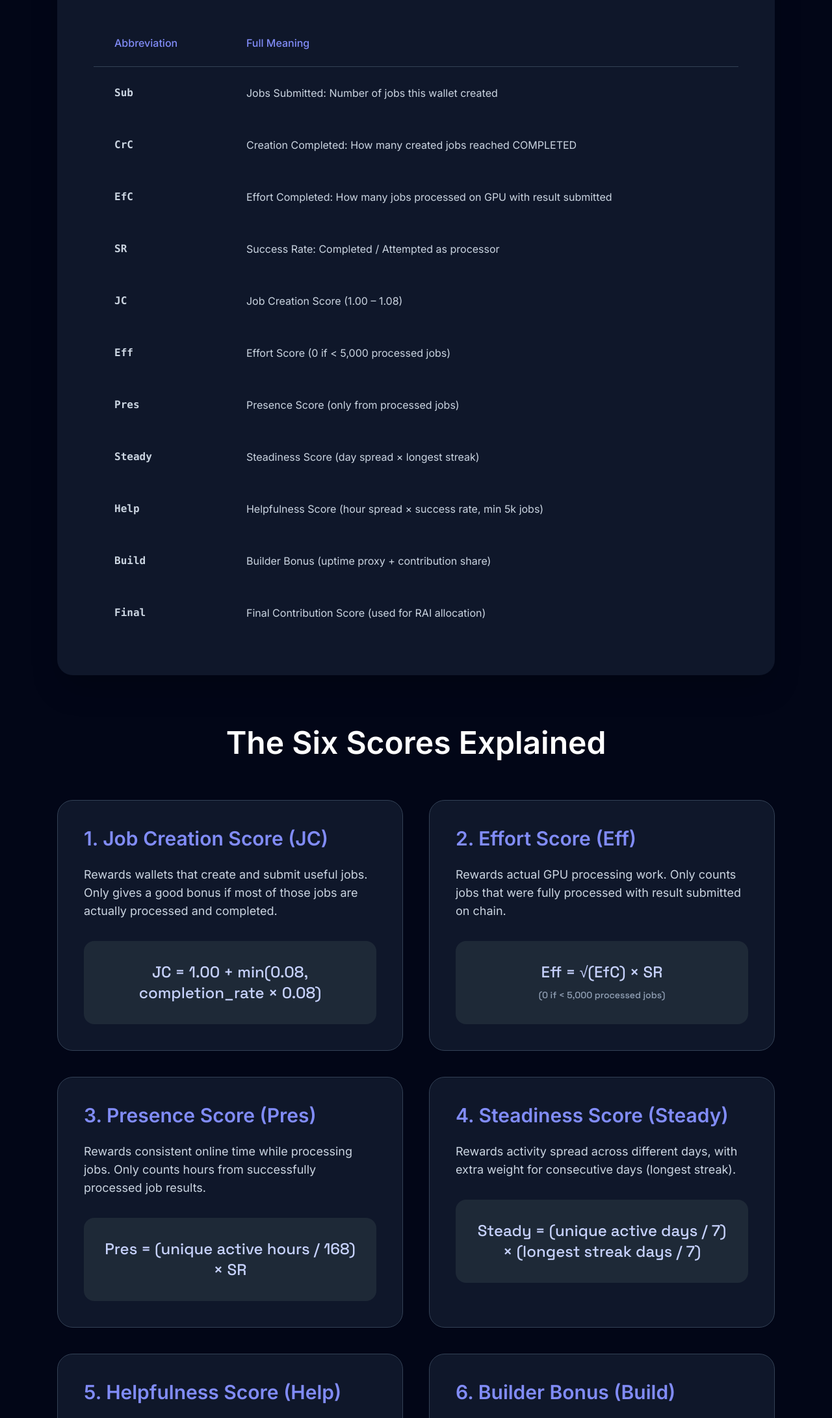
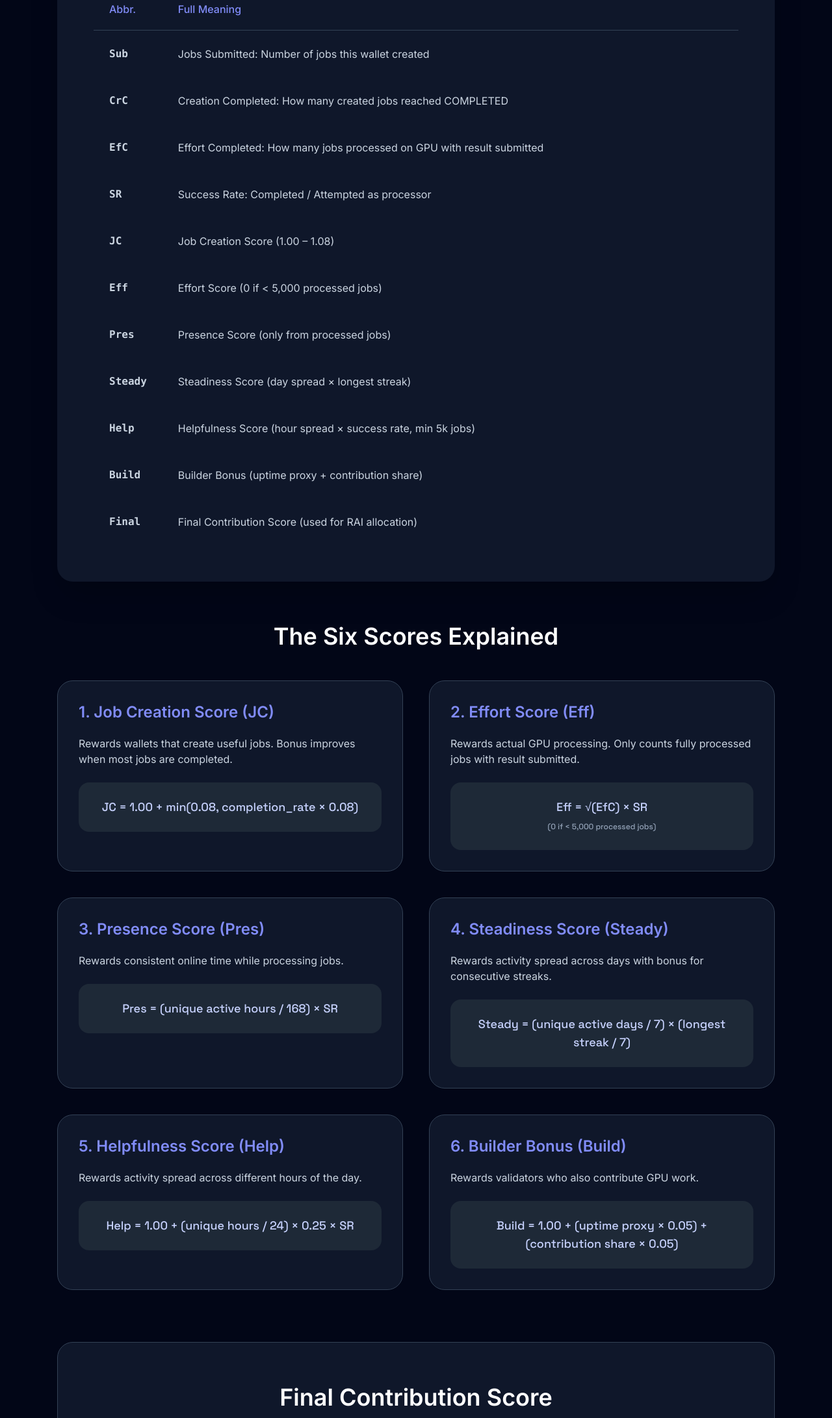
Before and after one commit to geofvn/Republic-gpuminer-rewardcal, a plain HTML site: page index.html in a window 1280 px wide. Shown: the part 618-2800 px from the top of the page at 65% size. Drawn offline with nearby package versions, Linux system fonts and the light colour scheme.

Commit message:
Improve mobile responsiveness and layout scaling

```diff
--- a/index.html
+++ b/index.html
@@ -23,12 +23,12 @@
     }
 
     .score-card {
-      transition: all 0.5s cubic-bezier(0.4, 0, 0.2, 1);
+      transition: all 0.4s cubic-bezier(0.4, 0, 0.2, 1);
     }
 
     .score-card:hover {
-      transform: translateY(-8px);
-      box-shadow: 0 25px 50px -12px rgb(0 0 0 / 0.25);
+      transform: translateY(-6px);
+      box-shadow: 0 20px 25px -5px rgb(0 0 0 / 0.2);
     }
 
     .math {
@@ -39,14 +39,14 @@
     }
 
     .math:hover {
-      transform: scale(1.05);
+      transform: scale(1.03);
       background: #312e81;
     }
 
     .fade-slide {
       opacity: 0;
-      transform: translateY(40px);
-      animation: fadeSlideUp 0.9s forwards;
+      transform: translateY(30px);
+      animation: fadeSlideUp 0.8s forwards;
     }
 
     @keyframes fadeSlideUp {
@@ -56,8 +56,13 @@
       }
     }
 
-    .formula-slide {
-      transition: all 0.6s cubic-bezier(0.34, 1.56, 0.64, 1);
+    .formula-box {
+      transition: all 0.5s cubic-bezier(0.34, 1.56, 0.64, 1);
+    }
+
+    .formula-box:hover {
+      transform: scale(1.05);
+      box-shadow: 0 0 0 4px rgba(129, 140, 248, 0.3);
     }
   </style>
 </head>
@@ -65,202 +70,207 @@
 <body class="bg-slate-950 text-slate-200">
 
   <!-- Hero -->
-  <div class="hero-bg py-28">
+  <div class="hero-bg py-16 md:py-24">
     <div class="max-w-5xl mx-auto px-6 text-center">
-      <h1 class="title-font text-6xl font-semibold tracking-tighter text-white mb-4 fade-slide">Republic Testnet</h1>
-      <p class="text-3xl font-light text-slate-300 fade-slide" style="animation-delay: 200ms">GPU Miners Weekly Reward
-        Model</p>
-      <p class="mt-8 text-xl text-slate-400 max-w-2xl mx-auto fade-slide" style="animation-delay: 400ms">
-        1,600,000 RAI distributed every week with fairness, transparency, and zero gaming
+      <h1 class="title-font text-4xl md:text-5xl lg:text-6xl font-semibold tracking-tighter text-white mb-4 fade-slide">
+        Republic Testnet
+      </h1>
+      <p class="text-2xl md:text-3xl font-light text-slate-300 fade-slide" style="animation-delay: 200ms">
+        GPU Miner Weekly Reward Model
+      </p>
+      <p class="mt-6 text-base md:text-lg text-slate-400 max-w-2xl mx-auto fade-slide" style="animation-delay: 400ms">
+        1,600,000 RAI distributed every week with fairness, transparency, and zero gaming.
       </p>
     </div>
   </div>
 
-  <div class="max-w-6xl mx-auto px-6 py-20">
+  <div class="max-w-6xl mx-auto px-5 md:px-6 py-12 md:py-20">
 
     <!-- Legend Table -->
-    <div class="bg-slate-900 rounded-3xl shadow-2xl p-14 mb-20">
-      <h2 class="text-4xl font-semibold text-center mb-12 text-white fade-slide">Meaning of the Abbreviated Words</h2>
+    <div class="bg-slate-900 rounded-3xl shadow-2xl p-8 md:p-14 mb-16">
+      <h2 class="text-3xl md:text-4xl font-semibold text-center mb-10 text-white fade-slide">
+        Meaning of the Abbreviated Words
+      </h2>
 
-      <table class="w-full text-left">
+      <div class="overflow-x-auto">
+        <table class="w-full min-w-[640px] text-left">
           <thead>
             <tr class="border-b border-slate-700">
-            <th class="py-6 px-8 font-medium text-indigo-400">Abbreviation</th>
-            <th class="py-6 px-8 font-medium text-indigo-400">Full Meaning</th>
+              <th class="py-5 px-6 font-medium text-indigo-400 w-24">Abbr.</th>
+              <th class="py-5 px-6 font-medium text-indigo-400">Full Meaning</th>
             </tr>
           </thead>
-        <tbody class="text-slate-300">
-          <tr class="hover:bg-slate-800/70 rounded-2xl transition-all">
-            <td class="py-7 px-8 font-mono font-semibold">Sub</td>
-            <td class="py-7 px-8">Jobs Submitted: Number of jobs this wallet created</td>
+          <tbody class="text-slate-300 text-sm md:text-base">
+            <tr class="hover:bg-slate-800/70 rounded-xl transition-all">
+              <td class="py-6 px-6 font-mono font-semibold">Sub</td>
+              <td class="py-6 px-6">Jobs Submitted: Number of jobs this wallet created</td>
             </tr>
-          <tr class="hover:bg-slate-800/70 rounded-2xl transition-all">
-            <td class="py-7 px-8 font-mono font-semibold">CrC</td>
-            <td class="py-7 px-8">Creation Completed: How many created jobs reached COMPLETED</td>
+            <tr class="hover:bg-slate-800/70 rounded-xl transition-all">
+              <td class="py-6 px-6 font-mono font-semibold">CrC</td>
+              <td class="py-6 px-6">Creation Completed: How many created jobs reached COMPLETED</td>
             </tr>
-          <tr class="hover:bg-slate-800/70 rounded-2xl transition-all">
-            <td class="py-7 px-8 font-mono font-semibold">EfC</td>
-            <td class="py-7 px-8">Effort Completed: How many jobs processed on GPU with result submitted</td>
+            <tr class="hover:bg-slate-800/70 rounded-xl transition-all">
+              <td class="py-6 px-6 font-mono font-semibold">EfC</td>
+              <td class="py-6 px-6">Effort Completed: How many jobs processed on GPU with result submitted</td>
             </tr>
-          <tr class="hover:bg-slate-800/70 rounded-2xl transition-all">
-            <td class="py-7 px-8 font-mono font-semibold">SR</td>
-            <td class="py-7 px-8">Success Rate: Completed / Attempted as processor</td>
+            <tr class="hover:bg-slate-800/70 rounded-xl transition-all">
+              <td class="py-6 px-6 font-mono font-semibold">SR</td>
+              <td class="py-6 px-6">Success Rate: Completed / Attempted as processor</td>
             </tr>
-          <tr class="hover:bg-slate-800/70 rounded-2xl transition-all">
-            <td class="py-7 px-8 font-mono font-semibold">JC</td>
-            <td class="py-7 px-8">Job Creation Score (1.00 – 1.08)</td>
+            <tr class="hover:bg-slate-800/70 rounded-xl transition-all">
+              <td class="py-6 px-6 font-mono font-semibold">JC</td>
+              <td class="py-6 px-6">Job Creation Score (1.00 – 1.08)</td>
             </tr>
-          <tr class="hover:bg-slate-800/70 rounded-2xl transition-all">
-            <td class="py-7 px-8 font-mono font-semibold">Eff</td>
-            <td class="py-7 px-8">Effort Score (0 if &lt; 5,000 processed jobs)</td>
+            <tr class="hover:bg-slate-800/70 rounded-xl transition-all">
+              <td class="py-6 px-6 font-mono font-semibold">Eff</td>
+              <td class="py-6 px-6">Effort Score (0 if &lt; 5,000 processed jobs)</td>
             </tr>
-          <tr class="hover:bg-slate-800/70 rounded-2xl transition-all">
-            <td class="py-7 px-8 font-mono font-semibold">Pres</td>
-            <td class="py-7 px-8">Presence Score (only from processed jobs)</td>
+            <tr class="hover:bg-slate-800/70 rounded-xl transition-all">
+              <td class="py-6 px-6 font-mono font-semibold">Pres</td>
+              <td class="py-6 px-6">Presence Score (only from processed jobs)</td>
             </tr>
-          <tr class="hover:bg-slate-800/70 rounded-2xl transition-all">
-            <td class="py-7 px-8 font-mono font-semibold">Steady</td>
-            <td class="py-7 px-8">Steadiness Score (day spread × longest streak)</td>
+            <tr class="hover:bg-slate-800/70 rounded-xl transition-all">
+              <td class="py-6 px-6 font-mono font-semibold">Steady</td>
+              <td class="py-6 px-6">Steadiness Score (day spread × longest streak)</td>
             </tr>
-          <tr class="hover:bg-slate-800/70 rounded-2xl transition-all">
-            <td class="py-7 px-8 font-mono font-semibold">Help</td>
-            <td class="py-7 px-8">Helpfulness Score (hour spread × success rate, min 5k jobs)</td>
+            <tr class="hover:bg-slate-800/70 rounded-xl transition-all">
+              <td class="py-6 px-6 font-mono font-semibold">Help</td>
+              <td class="py-6 px-6">Helpfulness Score (hour spread × success rate, min 5k jobs)</td>
             </tr>
-          <tr class="hover:bg-slate-800/70 rounded-2xl transition-all">
-            <td class="py-7 px-8 font-mono font-semibold">Build</td>
-            <td class="py-7 px-8">Builder Bonus (uptime proxy + contribution share)</td>
+            <tr class="hover:bg-slate-800/70 rounded-xl transition-all">
+              <td class="py-6 px-6 font-mono font-semibold">Build</td>
+              <td class="py-6 px-6">Builder Bonus (uptime proxy + contribution share)</td>
             </tr>
-          <tr class="hover:bg-slate-800/70 rounded-2xl transition-all">
-            <td class="py-7 px-8 font-mono font-semibold">Final</td>
-            <td class="py-7 px-8">Final Contribution Score (used for RAI allocation)</td>
+            <tr class="hover:bg-slate-800/70 rounded-xl transition-all">
+              <td class="py-6 px-6 font-mono font-semibold">Final</td>
+              <td class="py-6 px-6">Final Contribution Score (used for RAI allocation)</td>
             </tr>
           </tbody>
         </table>
       </div>
+    </div>
 
     <!-- The Six Scores -->
-    <h2 class="text-5xl font-semibold text-center mb-16 text-white fade-slide">The Six Scores Explained</h2>
+    <h2 class="text-3xl md:text-4xl font-semibold text-center mb-12 text-white fade-slide">The Six Scores Explained</h2>
 
-    <div class="grid md:grid-cols-2 gap-10">
-      <div class="score-card bg-slate-900 rounded-3xl p-10 border border-slate-700 hover:border-indigo-400">
-        <h3 class="text-3xl font-semibold text-indigo-400 mb-6">1. Job Creation Score (JC)</h3>
-        <p class="text-slate-300 text-lg mb-8">Rewards wallets that create and submit useful jobs. Only gives a good
-          bonus if most of those jobs are actually processed and completed.</p>
-        <div class="math p-8 rounded-2xl text-center text-2xl">JC = 1.00 + min(0.08, completion_rate × 0.08)</div>
+    <div class="grid md:grid-cols-2 gap-6 md:gap-10">
+      <div class="score-card bg-slate-900 rounded-3xl p-8 border border-slate-700 hover:border-indigo-400">
+        <h3 class="text-2xl font-semibold text-indigo-400 mb-5">1. Job Creation Score (JC)</h3>
+        <p class="text-slate-300 mb-6 text-base">Rewards wallets that create useful jobs. Bonus improves when most jobs
+          are completed.</p>
+        <div class="math p-6 rounded-2xl text-center text-lg">JC = 1.00 + min(0.08, completion_rate × 0.08)</div>
       </div>
 
-      <div class="score-card bg-slate-900 rounded-3xl p-10 border border-slate-700 hover:border-indigo-400">
-        <h3 class="text-3xl font-semibold text-indigo-400 mb-6">2. Effort Score (Eff)</h3>
-        <p class="text-slate-300 text-lg mb-8">Rewards actual GPU processing work. Only counts jobs that were fully
-          processed with result submitted on chain.</p>
-        <div class="math p-8 rounded-2xl text-center text-2xl">Eff = √(EfC) × SR<br><span
-            class="text-sm text-slate-400">(0 if &lt; 5,000 processed jobs)</span></div>
+      <div class="score-card bg-slate-900 rounded-3xl p-8 border border-slate-700 hover:border-indigo-400">
+        <h3 class="text-2xl font-semibold text-indigo-400 mb-5">2. Effort Score (Eff)</h3>
+        <p class="text-slate-300 mb-6 text-base">Rewards actual GPU processing. Only counts fully processed jobs with
+          result submitted.</p>
+        <div class="math p-6 rounded-2xl text-center text-lg">Eff = √(EfC) × SR<br><span
+            class="text-xs text-slate-400">(0 if &lt; 5,000 processed jobs)</span></div>
       </div>
 
-      <div class="score-card bg-slate-900 rounded-3xl p-10 border border-slate-700 hover:border-indigo-400">
-        <h3 class="text-3xl font-semibold text-indigo-400 mb-6">3. Presence Score (Pres)</h3>
-        <p class="text-slate-300 text-lg mb-8">Rewards consistent online time while processing jobs. Only counts hours
-          from successfully processed job results.</p>
-        <div class="math p-8 rounded-2xl text-center text-2xl">Pres = (unique active hours / 168) × SR</div>
+      <div class="score-card bg-slate-900 rounded-3xl p-8 border border-slate-700 hover:border-indigo-400">
+        <h3 class="text-2xl font-semibold text-indigo-400 mb-5">3. Presence Score (Pres)</h3>
+        <p class="text-slate-300 mb-6 text-base">Rewards consistent online time while processing jobs.</p>
+        <div class="math p-6 rounded-2xl text-center text-lg">Pres = (unique active hours / 168) × SR</div>
       </div>
 
-      <div class="score-card bg-slate-900 rounded-3xl p-10 border border-slate-700 hover:border-indigo-400">
-        <h3 class="text-3xl font-semibold text-indigo-400 mb-6">4. Steadiness Score (Steady)</h3>
-        <p class="text-slate-300 text-lg mb-8">Rewards activity spread across different days, with extra weight for
-          consecutive days (longest streak).</p>
-        <div class="math p-8 rounded-2xl text-center text-2xl">Steady = (unique active days / 7) × (longest streak days
-          / 7)</div>
-      </div>
-
-      <div class="score-card bg-slate-900 rounded-3xl p-10 border border-slate-700 hover:border-indigo-400">
-        <h3 class="text-3xl font-semibold text-indigo-400 mb-6">5. Helpfulness Score (Help)</h3>
-        <p class="text-slate-300 text-lg mb-8">Rewards activity spread across different hours of the day (helps 24/7
-          network coverage).</p>
-        <div class="math p-8 rounded-2xl text-center text-2xl">Help = 1.00 + (unique hours of day / 24) × 0.25 × SR
+      <div class="score-card bg-slate-900 rounded-3xl p-8 border border-slate-700 hover:border-indigo-400">
+        <h3 class="text-2xl font-semibold text-indigo-400 mb-5">4. Steadiness Score (Steady)</h3>
+        <p class="text-slate-300 mb-6 text-base">Rewards activity spread across days with bonus for consecutive streaks.
+        </p>
+        <div class="math p-6 rounded-2xl text-center text-lg">Steady = (unique active days / 7) × (longest streak / 7)
         </div>
       </div>
 
-      <div class="score-card bg-slate-900 rounded-3xl p-10 border border-slate-700 hover:border-indigo-400">
-        <h3 class="text-3xl font-semibold text-indigo-400 mb-6">6. Builder Bonus (Build)</h3>
-        <p class="text-slate-300 text-lg mb-8">Rewards validators who also actively contribute GPU work.</p>
-        <div class="math p-8 rounded-2xl text-center text-2xl">Build = 1.00 + (uptime proxy × 0.05) + (contribution
-          share × 0.05)</div>
+      <div class="score-card bg-slate-900 rounded-3xl p-8 border border-slate-700 hover:border-indigo-400">
+        <h3 class="text-2xl font-semibold text-indigo-400 mb-5">5. Helpfulness Score (Help)</h3>
+        <p class="text-slate-300 mb-6 text-base">Rewards activity spread across different hours of the day.</p>
+        <div class="math p-6 rounded-2xl text-center text-lg">Help = 1.00 + (unique hours / 24) × 0.25 × SR</div>
+      </div>
+
+      <div class="score-card bg-slate-900 rounded-3xl p-8 border border-slate-700 hover:border-indigo-400">
+        <h3 class="text-2xl font-semibold text-indigo-400 mb-5">6. Builder Bonus (Build)</h3>
+        <p class="text-slate-300 mb-6 text-base">Rewards validators who also contribute GPU work.</p>
+        <div class="math p-6 rounded-2xl text-center text-lg">Build = 1.00 + (uptime proxy × 0.05) + (contribution share
+          × 0.05)</div>
       </div>
     </div>
 
-    <!-- Final Score with Hover Animation -->
+    <!-- Final Score -->
+    <div class="mt-20 bg-slate-900 rounded-3xl p-10 md:p-16 text-center border border-slate-700">
+      <h2 class="text-3xl md:text-4xl font-semibold mb-8 text-white">Final Contribution Score</h2>
+
       <div
-      class="mt-24 bg-gradient-to-br from-slate-800 to-slate-900 border border-slate-700 rounded-3xl p-16 text-center group">
-      <h2 class="text-5xl font-semibold mb-8 text-white">Final Contribution Score</h2>
-      <div id="finalFormula"
-        class="formula-slide text-6xl font-mono text-indigo-300 tracking-widest mb-12 group-hover:scale-110 transition-all duration-700">
+        class="formula-box mx-auto max-w-lg bg-slate-950 rounded-3xl p-8 md:p-12 border border-indigo-500/30 hover:border-indigo-400">
+        <div id="finalFormula" class="text-3xl md:text-4xl font-light text-indigo-200 leading-relaxed">
           Final = Eff × JC × Pres × Steady × Help × Build
         </div>
-      <p class="text-2xl text-slate-400 max-w-3xl mx-auto">
-        This final score determines how much of the 1,600,000 RAI weekly pool each miner receives.
+      </div>
+
+      <p class="mt-10 text-base md:text-lg text-slate-400 max-w-2xl mx-auto">
+        This final score determines each miner's share of the 1,600,000 RAI weekly pool.
       </p>
     </div>
 
     <!-- How to Run -->
-    <div class="mt-24 bg-slate-900 rounded-3xl p-14">
-      <h2 class="text-4xl font-semibold text-center mb-12 text-white">How to Run the Payout Script</h2>
-      <div class="max-w-2xl mx-auto space-y-12">
-        <div class="flex gap-8 items-start">
+    <div class="mt-20 bg-slate-900 rounded-3xl p-8 md:p-14">
+      <h2 class="text-3xl font-semibold text-center mb-10 text-white">How to Run the Payout Script</h2>
+      <div class="max-w-2xl mx-auto space-y-10">
+        <div class="flex flex-col md:flex-row gap-6 items-start">
           <div
-            class="w-12 h-12 rounded-2xl bg-indigo-500/10 flex items-center justify-center text-3xl text-indigo-400 shrink-0">
+            class="w-10 h-10 rounded-2xl bg-indigo-500/10 flex items-center justify-center text-2xl text-indigo-400 shrink-0">
             1</div>
-          <div>
-            <h3 class="font-semibold text-xl mb-3">Git clone the repository</h3>
+          <div class="flex-1">
+            <h3 class="font-medium mb-2">Clone the repository</h3>
             <pre
-              class="bg-black text-emerald-400 p-6 rounded-2xl font-mono text-sm">pip install requests bech32 or pip install requirement.txt</pre>
+              class="bg-black text-emerald-400 p-5 rounded-2xl font-mono text-sm overflow-x-auto">git clone https://github.com/geofvn/Republic-gpuminer-rewardcal.git</pre>
           </div>
         </div>
-        <div class="flex gap-8 items-start">
+
+        <div class="flex flex-col md:flex-row gap-6 items-start">
           <div
-            class="w-12 h-12 rounded-2xl bg-indigo-500/10 flex items-center justify-center text-3xl text-indigo-400 shrink-0">
+            class="w-10 h-10 rounded-2xl bg-indigo-500/10 flex items-center justify-center text-2xl text-indigo-400 shrink-0">
             2</div>
-          <div>
-            <h3 class="font-semibold text-xl mb-3">Install dependencies</h3>
+          <div class="flex-1">
+            <h3 class="font-medium mb-2">Install dependencies</h3>
             <pre
-              class="bg-black text-emerald-400 p-6 rounded-2xl font-mono text-sm">pip install requests bech32 or pip install requirement.txt</pre>
+              class="bg-black text-emerald-400 p-5 rounded-2xl font-mono text-sm">pip install -r requirements.txt</pre>
           </div>
         </div>
-        <div class="flex gap-8 items-start">
+
+        <div class="flex flex-col md:flex-row gap-6 items-start">
           <div
-            class="w-12 h-12 rounded-2xl bg-indigo-500/10 flex items-center justify-center text-3xl text-indigo-400 shrink-0">
+            class="w-10 h-10 rounded-2xl bg-indigo-500/10 flex items-center justify-center text-2xl text-indigo-400 shrink-0">
             3</div>
-          <div>
-            <h3 class="font-semibold text-xl mb-3">Run the script</h3>
-            <pre class="bg-black text-emerald-400 p-6 rounded-2xl font-mono text-sm">python3 weekly_payout.py</pre>
+          <div class="flex-1">
+            <h3 class="font-medium mb-2">Run the script</h3>
+            <pre class="bg-black text-emerald-400 p-5 rounded-2xl font-mono text-sm">python3 weekly_payout.py</pre>
           </div>
         </div>
       </div>
     </div>
 
-    <div class="text-center mt-20 text-slate-500 text-sm">
-      Made with transparency and fairness for the Republic community 🫂 • March 2026
+    <div class="text-center mt-16 text-slate-500 text-sm">
+      Made with transparency and fairness for the Republic community • March 2026
     </div>
   </div>
 
   <script>
-    // Trigger fade-slide animations on load
     window.addEventListener('load', () => {
-      const elements = document.querySelectorAll('.fade-slide');
-      elements.forEach((el, index) => {
-        el.style.animationDelay = (index * 100) + 'ms';
+      document.querySelectorAll('.fade-slide').forEach((el, i) => {
+        el.style.animationDelay = (i * 80) + 'ms';
       });
     });
 
-    // Hover animation for final formula
     const formula = document.getElementById('finalFormula');
     formula.addEventListener('mouseenter', () => {
-      formula.style.transform = 'scale(1.12)';
+      formula.style.transform = 'scale(1.08)';
     });
     formula.addEventListener('mouseleave', () => {
       formula.style.transform = 'scale(1)';
     });
   </script>
-
 </body>
 
 </html>
```
Also changed, not shown: 1 other file. Lines whose indentation alone changed are shown as unchanged.
